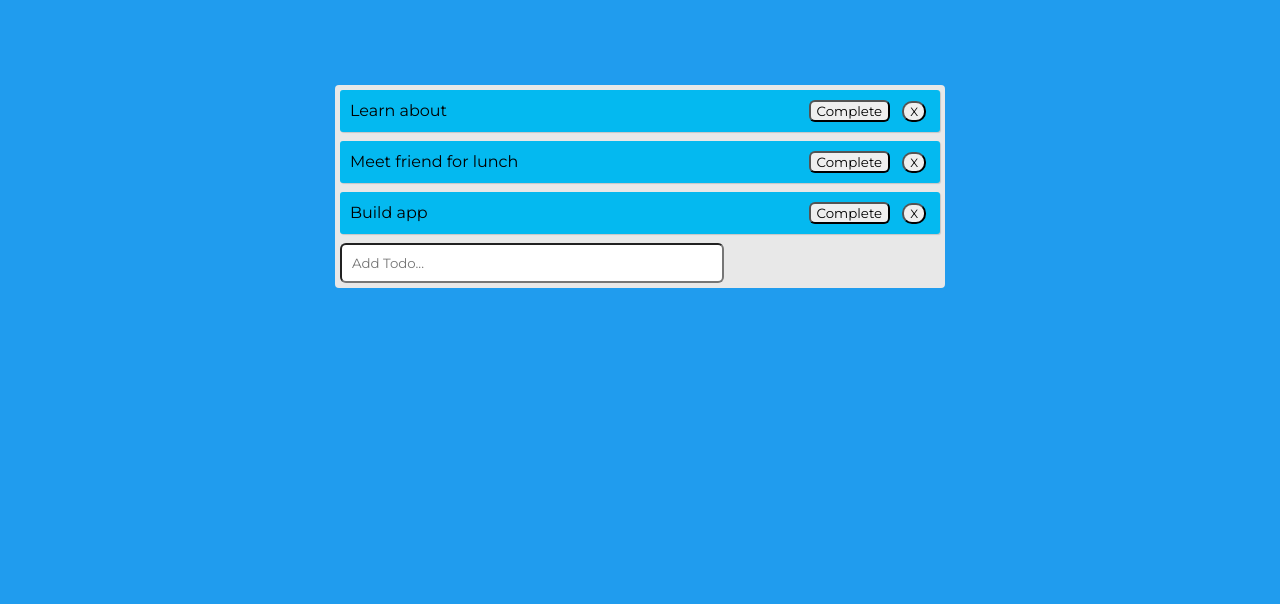
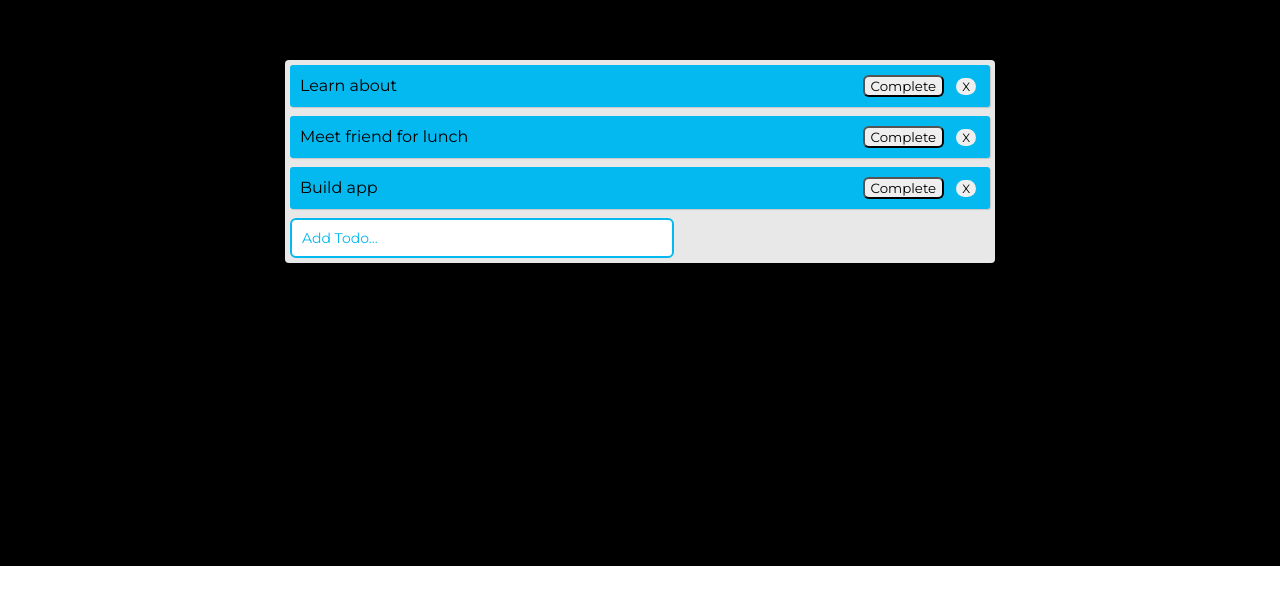
Before and after one commit to dariok87/react-hooks-practice, a React (Create React App) app: page / in a window 1280 px wide. Shown: the part 244-848 px from the top of the page. After the commit the page ends 810 px from the top, so only its background shows below. Built offline with nearby package versions, Linux system fonts and the light colour scheme.

Commit message:
Change placeholder style

```diff
--- a/src/App.css
+++ b/src/App.css
@@ -3,9 +3,9 @@
   flex-direction: column;
   justify-content: center;
   align-items: center;
-  background: #209cee;
+  background: #000000;
   padding: 30px;
-  height: 100vh;
+  height: 93.8vh;
 }
 
 .todo-list {
@@ -16,7 +16,7 @@
   align-content: center;
   border-radius: 4px;
   padding: 5px;
-  width: 600px;
+  width: 700px;
 }
 
 .todo {
@@ -46,6 +46,8 @@
   outline: none;
   border-radius: 6px;
   font-family: "Montserrat", sans-serif;
+  border-color: rgb(4, 185, 240);
+  border-style: solid;
 }
 
 .remove {
@@ -55,8 +57,15 @@
   margin-right: 4px;
   font-family: "Montserrat", sans-serif;
   font-size: 12px;
+  border-width: 0px;
 }
 
 .remove:hover {
   color: red;
 }
+
+::placeholder {
+  color: rgb(4, 185, 240);
+  font-stretch: expanded;
+  font-size: 14px;
+}
```
